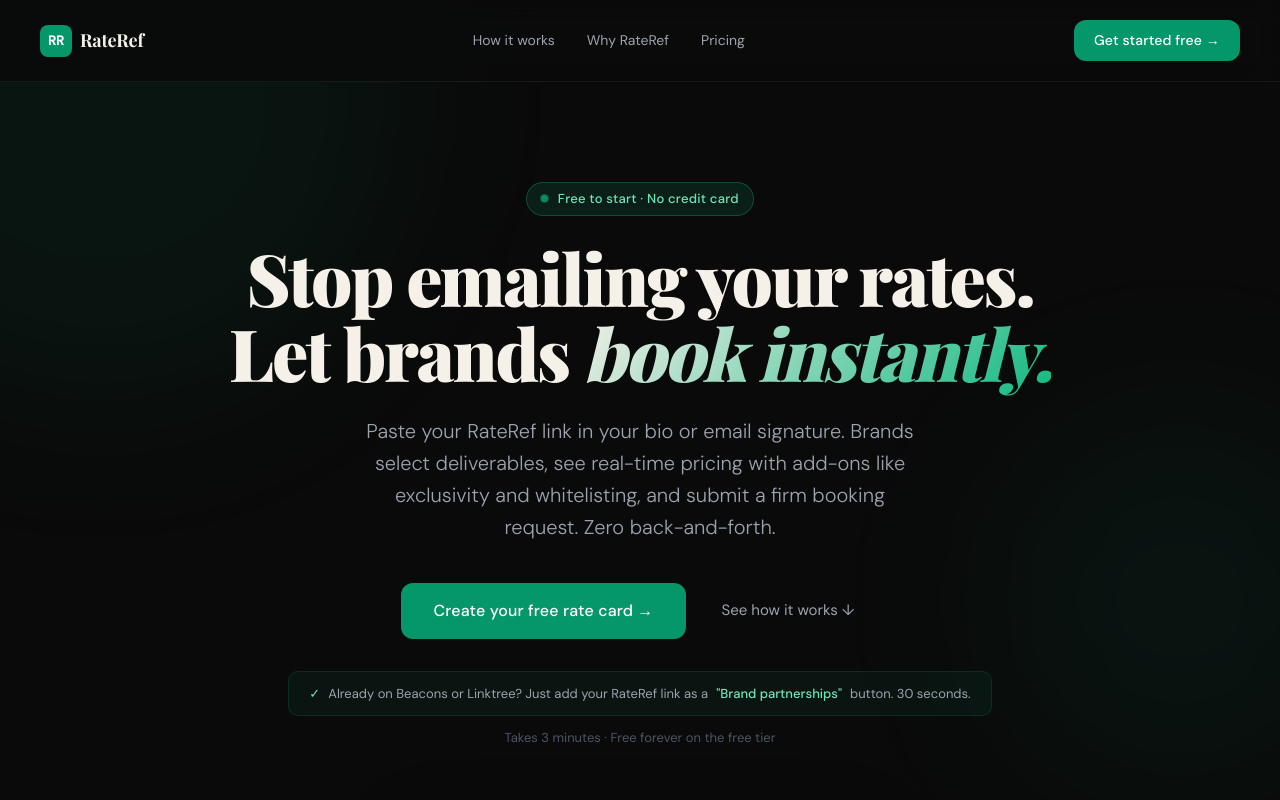
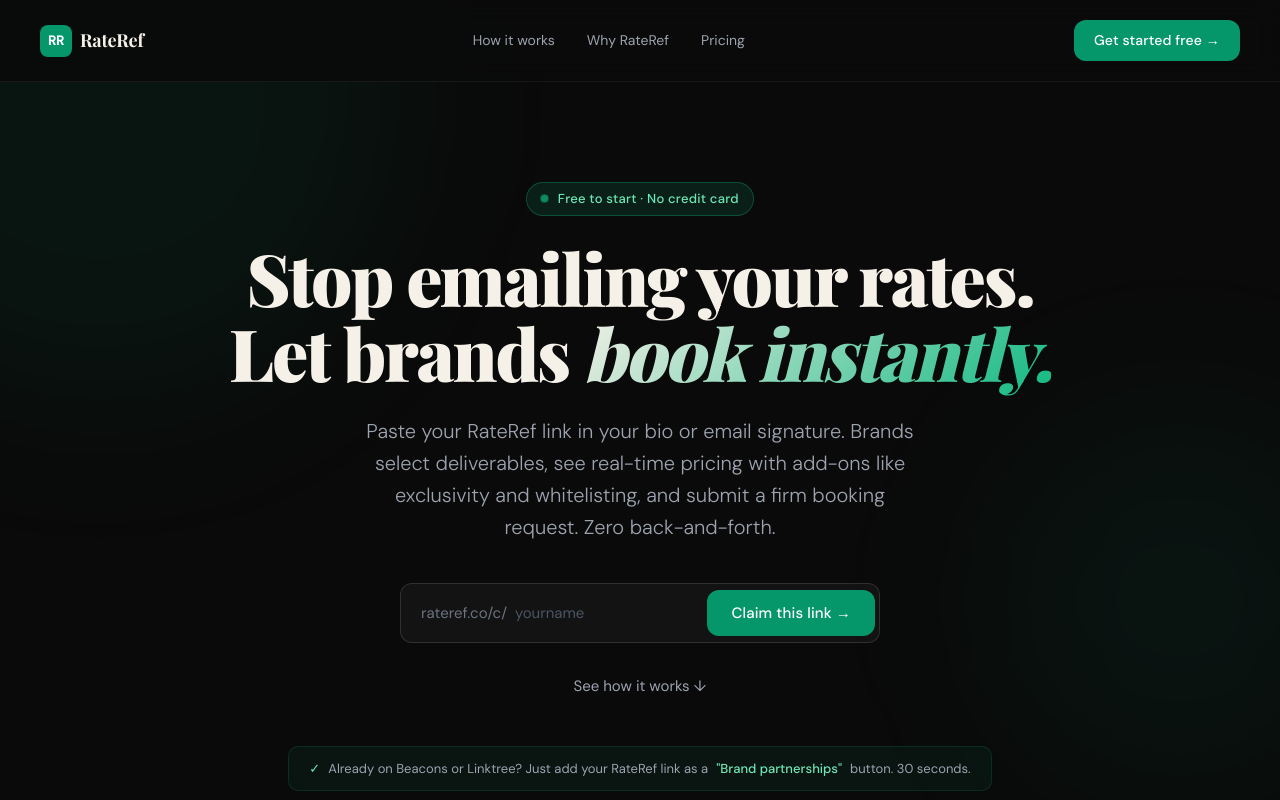
Before and after one commit to boilereup2230/rateref-main, a Next.js app: page / in a window 1280 px wide. Shown: the top 800 px of the page. Built offline with nearby package versions, Linux system fonts and the light colour scheme; a web font is replaced by a local one.

Commit message:
Update page.tsx

```diff
--- a/app/page.tsx
+++ b/app/page.tsx
@@ -1,4 +1,13 @@
+'use client'
+import { useState } from 'react'
+
 export default function LandingPage() {
+  const [slugInput, setSlugInput] = useState('')
+
+  function handleSlugChange(e: React.ChangeEvent<HTMLInputElement>) {
+    setSlugInput(e.target.value.toLowerCase().replace(/[^a-z0-9-]/g, ''))
+  }
+
   return (
     <div style={{margin:0,padding:0,fontFamily:"'Georgia', 'Times New Roman', serif",background:'#0a0a0a',color:'#f5f0e8',minHeight:'100vh',overflowX:'hidden'}}>
       <style>{`
@@ -33,12 +42,20 @@ export default function LandingPage() {
         .glow{position:absolute;border-radius:50%;filter:blur(80px);pointer-events:none}
         .beacons-bar{background:rgba(16,185,129,0.06);border:1px solid rgba(16,185,129,0.15);border-radius:10px;padding:12px 20px;display:inline-flex;align-items:center;gap:8px;font-family:'DM Sans',sans-serif;font-size:13px;color:#9ca3af;margin-top:16px}
         .beacons-bar span{color:#6ee7b7;font-weight:500}
+        .claim-box{display:flex;align-items:center;background:rgba(255,255,255,0.04);border:1px solid rgba(255,255,255,0.12);border-radius:12px;padding:4px;max-width:480px;margin:0 auto;transition:border-color .2s}
+        .claim-box:focus-within{border-color:rgba(16,185,129,0.4)}
+        .claim-prefix{font-family:'DM Sans',sans-serif;font-size:15px;color:#6b7280;padding:0 0 0 16px;white-space:nowrap}
+        .claim-input{flex:1;background:transparent;border:none;outline:none;color:#f5f0e8;font-family:'DM Sans',sans-serif;font-size:15px;padding:14px 8px;min-width:0}
+        .claim-input::placeholder{color:#4b5563}
         @media(max-width:768px){
           .hero-title{font-size:42px !important}
           .nav-links{display:none}
           .features-grid{grid-template-columns:1fr !important}
           .steps-grid{grid-template-columns:1fr !important}
           .pricing-grid{grid-template-columns:1fr !important}
+          .claim-box{flex-direction:column;align-items:stretch;background:transparent;border:none;padding:0;gap:8px}
+          .claim-prefix{display:none}
+          .claim-input{background:rgba(255,255,255,0.04);border:1px solid rgba(255,255,255,0.12);border-radius:12px;padding:14px 16px}
         }
       `}</style>
 
@@ -72,8 +89,23 @@ export default function LandingPage() {
           <p className="body-text" style={{fontSize:20,color:'#9ca3af',maxWidth:560,margin:'0 auto 40px',lineHeight:1.6,fontWeight:300}}>
             Paste your RateRef link in your bio or email signature. Brands select deliverables, see real-time pricing with add-ons like exclusivity and whitelisting, and submit a firm booking request. Zero back-and-forth.
           </p>
-          <div style={{display:'flex',alignItems:'center',justifyContent:'center',gap:12,flexWrap:'wrap'}}>
-            <a href="/login" className="cta-btn">Create your free rate card →</a>
+
+          <div className="claim-box">
+            <span className="claim-prefix">rateref.co/c/</span>
+            <input
+              type="text"
+              className="claim-input"
+              placeholder="yourname"
+              value={slugInput}
+              onChange={handleSlugChange}
+              maxLength={30}
+            />
+            <a href={`/setup?slug=${slugInput}`} className="cta-btn" style={{flexShrink:0,padding:'12px 24px',fontSize:15}}>
+              Claim this link →
+            </a>
+          </div>
+
+          <div style={{display:'flex',alignItems:'center',justifyContent:'center',gap:12,flexWrap:'wrap',marginTop:16}}>
             <a href="#how" className="cta-secondary">See how it works ↓</a>
           </div>
           <div style={{display:'flex',justifyContent:'center',marginTop:16}}>
```
